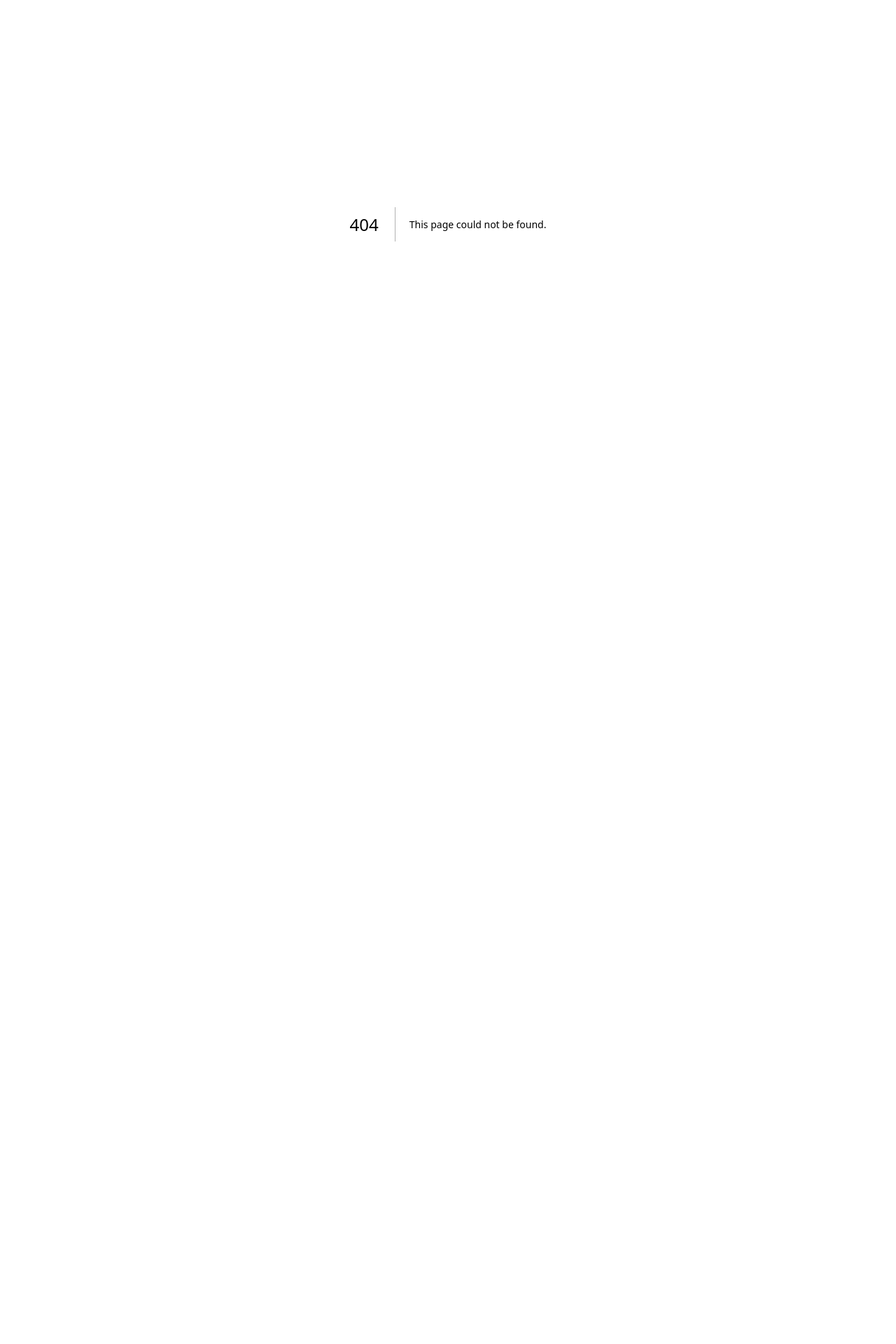
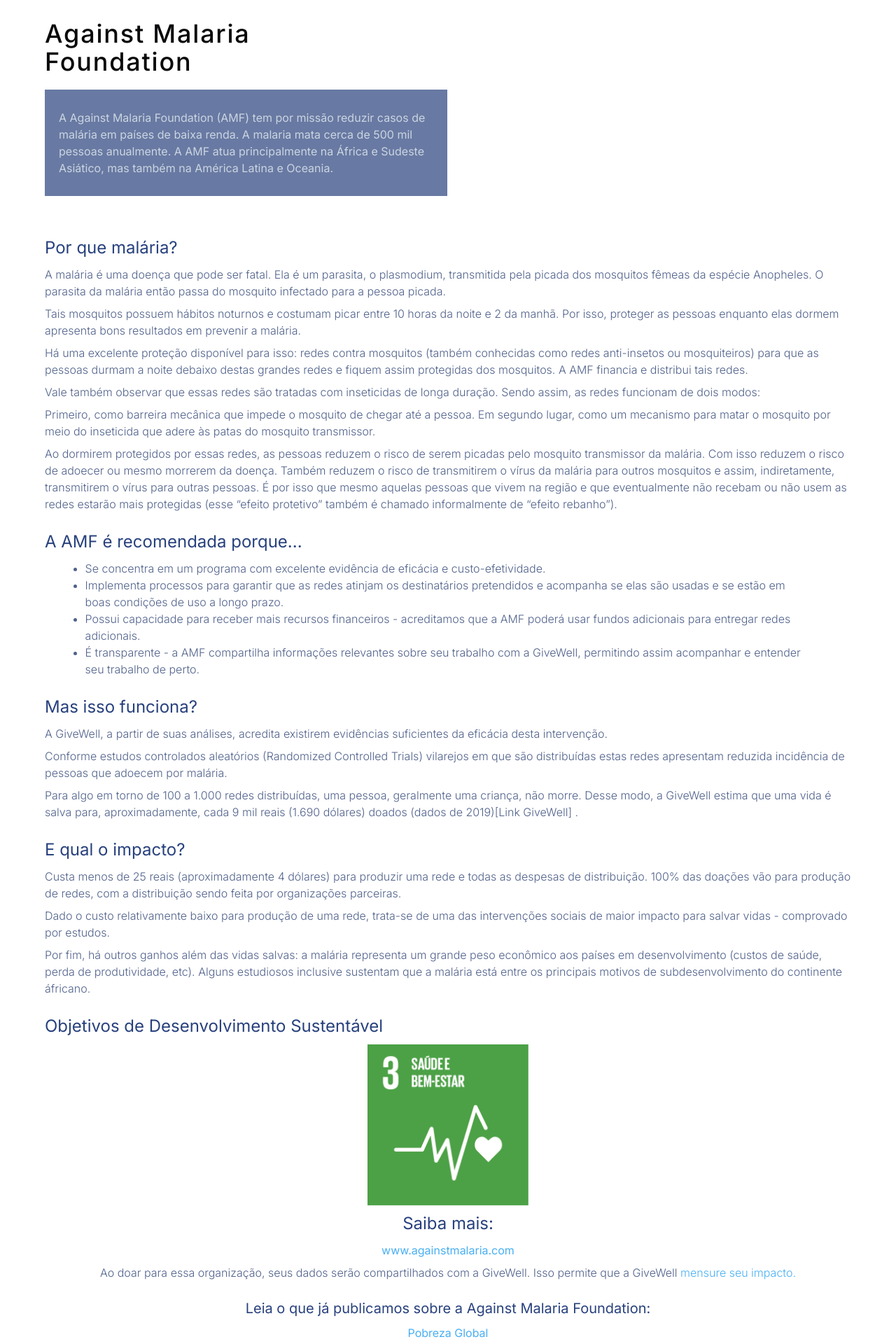
Before and after one commit to sigcoding/doebem, a Next.js app: page /organizacoes/amf in a window 1280 px wide. Before the commit this address had no page. Shown: the part 80-2000 px from the top of the page at 70% size. Before the commit the page ends 800 px from the top, so only its background shows below. Built offline with nearby package versions, Linux system fonts and the light colour scheme.

Commit message:
feat: pagina AMF

```diff
--- /dev/null
+++ b/src/app/organizacoes/amf/page.tsx
@@ -0,0 +1,67 @@
+import Image from "next/image";
+import { Footer } from "../../components/Footer";
+import { Header } from "../../components/Header";
+import saudeImage from "../../assets/saude-e-bem-estar.png"
+
+export default function AgainstMalariaFoundation() {
+
+    return (
+        <>
+            <Header />
+            <main className="w-[90vw] 2xl:w-[1024px] flex flex-col gap-14 mx-auto">
+                <div className="w-full sm:w-[575px] flex flex-col gap-5">
+                    <h1 className="text-4xl tracking-wider font-medium w-[300px]">Against Malaria Foundation</h1>
+                    <div className="w-[100%] flex flex-col gap-5 bg-[#28417d] bg-opacity-70 bg py-7 px-5 text-slate-300">
+                        <p>A Against Malaria Foundation (AMF) tem por missão reduzir casos de malária em países de baixa renda. A malaria mata cerca de 500 mil pessoas anualmente. A AMF atua principalmente na África e Sudeste Asiático, mas também na América Latina e Oceania.</p>
+                    </div>
+                </div>
+                <ul className="w-[90vw] 2xl:w-[1024px] flex flex-col gap-6 mb-10">
+                    <li className="flex flex-col gap-2">
+                        <h2 className="text-[#28417d] text-[24px]">Por que malária?</h2>
+                        <p className="text-[#1e346ac6] font-light">A malária é uma doença que pode ser fatal. Ela é um parasita, o plasmodium, transmitida pela picada dos mosquitos fêmeas da espécie Anopheles. O parasita da malária então passa do mosquito infectado para a pessoa picada.</p>
+                        <p className="text-[#1e346ac6] font-light">Tais mosquitos possuem hábitos noturnos e costumam picar entre 10 horas da noite e 2 da manhã. Por isso, proteger as pessoas enquanto elas dormem apresenta bons resultados em prevenir a malária.</p>
+                        <p className="text-[#1e346ac6] font-light">Há uma excelente proteção disponível para isso: redes contra mosquitos (também conhecidas como redes anti-insetos ou mosquiteiros) para que as pessoas durmam a noite debaixo destas grandes redes e fiquem assim protegidas dos mosquitos. A AMF financia e distribui tais redes.</p>
+                        <p className="text-[#1e346ac6] font-light">Vale também observar que essas redes são tratadas com inseticidas de longa duração. Sendo assim, as redes funcionam de dois modos:</p>
+                        <p className="text-[#1e346ac6] font-light">Primeiro, como barreira mecânica que impede o mosquito de chegar até a pessoa. Em segundo lugar, como um mecanismo para matar o mosquito por meio do inseticida que adere às patas do mosquito transmissor.</p>
+                        <p className="text-[#1e346ac6] font-light">Ao dormirem protegidos por essas redes, as pessoas reduzem o risco de serem picadas pelo mosquito transmissor da malária. Com isso reduzem o risco de adoecer ou mesmo morrerem da doença. Também reduzem o risco de transmitirem o vírus da malária para outros mosquitos e assim, indiretamente, transmitirem o vírus para outras pessoas. É por isso que mesmo aquelas pessoas que vivem na região e que eventualmente não recebam ou não usem as redes estarão mais protegidas (esse “efeito protetivo” também é chamado informalmente de “efeito rebanho”).</p>
+                    </li>
+                    <li className="flex flex-col gap-2">
+                        <h2 className="text-[#28417d] text-[24px]">A AMF é recomendada porque...</h2>
+                        <ul className="list-disc mx-auto w-[90%]">
+                            <li className="text-[#1e346ac6] font-light">Se concentra em um programa com excelente evidência de eficácia e custo-efetividade.</li>
+                            <li className="text-[#1e346ac6] font-light">Implementa processos para garantir que as redes atinjam os destinatários pretendidos e acompanha se elas são usadas e se estão em boas condições de uso a longo prazo.</li>
+                            <li className="text-[#1e346ac6] font-light">Possui capacidade para receber mais recursos financeiros - acreditamos que a AMF poderá usar fundos adicionais para entregar redes adicionais.</li>
+                            <li className="text-[#1e346ac6] font-light">É transparente - a AMF compartilha informações relevantes sobre seu trabalho com a GiveWell, permitindo assim acompanhar e entender seu trabalho de perto.</li>
+                        </ul>
+                    </li>
+                    <li className="flex flex-col gap-2">
+                        <h2 className="text-[#28417d] text-[24px]">Mas isso funciona?</h2>
+                        <p className="text-[#1e346ac6] font-light">A GiveWell, a partir de suas análises, acredita existirem evidências suficientes da eficácia desta intervenção. </p>
+                        <p className="text-[#1e346ac6] font-light">Conforme estudos controlados aleatórios (Randomized Controlled Trials) vilarejos em que são distribuídas estas redes apresentam reduzida incidência de pessoas que adoecem por malária. </p>
+                        <p className="text-[#1e346ac6] font-light">Para algo em torno de 100 a 1.000 redes distribuídas, uma pessoa, geralmente uma criança, não morre. Desse modo, a GiveWell estima que uma vida é salva para, aproximadamente, cada 9 mil reais (1.690 dólares) doados (dados de 2019)[Link GiveWell] .</p>
+                    </li>
+                    <li className="flex flex-col gap-2">
+                        <h2 className="text-[#28417d] text-[24px]">E qual o impacto?</h2>
+                        <p className="text-[#1e346ac6] font-light">Custa menos de 25 reais (aproximadamente 4 dólares) para produzir uma rede e todas as despesas de distribuição. 100% das doações vão para produção de redes, com a distribuição sendo feita por organizações parceiras.</p>
+                        <p className="text-[#1e346ac6] font-light">Dado o custo relativamente baixo para produção de uma rede, trata-se de uma das intervenções sociais de maior impacto para salvar vidas - comprovado por estudos.</p>
+                        <p className="text-[#1e346ac6] font-light">Por fim, há outros ganhos além das vidas salvas: a malária representa um grande peso econômico aos países em desenvolvimento (custos de saúde, perda de produtividade, etc). Alguns estudiosos inclusive sustentam que a malária está entre os principais motivos de subdesenvolvimento do continente áfricano.</p>
+                    </li>
+                    <li className="flex flex-col gap-2">
+                        <h2 className="text-[#28417d] text-[24px]">Objetivos de Desenvolvimento Sustentável</h2>
+                        <div className="flex flex-wrap mx-auto justify-center">
+                            <Image src={saudeImage} alt="Saúde e Bem-Estar" className="w-3/4 sm:w-3/4 lg:w-[230px]" />
+                        </div>
+                        <h3 className="text-[#28417d] text-[24px] mx-auto">Saiba mais:</h3>
+                        <a className="text-[#1398f0c6] mx-auto hover:text-[#4b8aa4]" target="_blank" href="https://www.againstmalaria.com/">www.againstmalaria.com</a>
+                        <p className="text-[#1e346ac6] font-light text-center">Ao doar para essa organização, seus dados serão compartilhados com a GiveWell. Isso permite que a GiveWell <a className="text-[#1398f0c6] hover:text-[#4b8aa4]" target="_blank" href="https://www.givewell.org/about/impact">mensure seu impacto.</a></p>
+                    </li>
+                    <li className="flex flex-col gap-2">
+                        <h2 className="text-[#28417d] text-[20px] text-center">Leia o que já publicamos sobre a Against Malaria Foundation:</h2>
+                        <a className="text-[#1398f0c6] text-center hover:text-[#4b8aa4]" target="_blank" href="#">Pobreza Global</a>
+                    </li>
+                </ul>
+            </main >
+            <Footer />
+        </>
+    )
+}
--- a/src/app/organizacoes/caviver/page.tsx
+++ b/src/app/organizacoes/caviver/page.tsx
@@ -45,7 +45,7 @@
                     <li className="flex flex-col gap-2">
                         <h2 className="text-[#28417d] text-[24px]">Transparência</h2>
                         <p className="text-[#1e346ac6] font-light">A organização estabeleceu parceria com a Universidade Federal do Estado do Ceará para elaboração da sua primeira avaliação de impacto e se mostrou aberta a análises externas. Por ser parceira da Christian Blind Mission (CBM), a organização é auditada pela P e L Auditores Independentes, auditoria externa indicada pela CBM, uma vez ao ano. Além disso, o Caviver publica seus balanços patrimoniais e demonstrações fiscais em seu site anualmente.</p>
-                        <p className="text-[#1e346ac6] font-light">Confira aqui <a className="text-[#1398f0c6]" target="_blank" href="https://doebem.org.br/wp-content/uploads/2021/02/Caviver-Setembro17.pdf">nossa análise completa.</a></p>
+                        <p className="text-[#1e346ac6] font-light">Confira aqui <a className="text-[#1398f0c6] hover:text-[#4b8aa4]" target="_blank" href="https://doebem.org.br/wp-content/uploads/2021/02/Caviver-Setembro17.pdf">nossa análise completa.</a></p>
                     </li>
                     <li className="flex flex-col gap-2">
                         <h2 className="text-[#28417d] text-[24px]">Objetivos de Desenvolvimento Sustentável</h2>
@@ -54,7 +54,7 @@
                             <Image src={educacaoImage} alt="Saúde e Bem-Estar" className="w-2/4 sm:w-[230px]" />
                         </div>
                         <h3 className="text-[#28417d] text-[24px] mx-auto">Saiba mais:</h3>
-                        <a className="text-[#1398f0c6] mx-auto" target="_blank" href="https://caviver.org.br/">caviver.org.br</a>
+                        <a className="text-[#1398f0c6] mx-auto hover:text-[#4b8aa4]" target="_blank" href="https://caviver.org.br/">caviver.org.br</a>
                     </li>
 
                 </ul>
--- a/src/app/organizacoes/dara/page.tsx
+++ b/src/app/organizacoes/dara/page.tsx
@@ -24,7 +24,7 @@
                         <h2 className="text-[#28417d] text-[24px]">Onde a organização atua?</h2>
                         <p className="text-[#1e346ac6] font-light">O Instituto Dara possui três unidades na cidade do Rio de Janeiro, uma em Petrópolis e uma em Porto Alegre. A organização licencia sua metodologia para parceiros, sendo que um deles atua em São Paulo e outro em Cascais, Portugal.</p>
                         <p className="text-[#1e346ac6] font-light">Além disso, foi estabelecida uma parceria com a cidade de Belo Horizonte para a implementação da metodologia como política pública. Entendemos que tal iniciativa é importante por conta da maior capacidade de mobilização de recursos por parte do Estado, aumentando o impacto e alcance de famílias em necessidade, e também por fomentar a prática ainda incipiente no Brasil de Política Públicas baseadas em evidências.</p>
-                        <p className="text-[#1e346ac6] font-light">Leia nossa <a className="text-[#1398f0c6]" target="_blank" href="https://doebem.org.br/wp-content/uploads/2021/02/Dara-Novembro16.pdf">análise completa aqui.</a></p>
+                        <p className="text-[#1e346ac6] font-light">Leia nossa <a className="text-[#1398f0c6] hover:text-[#4b8aa4]" target="_blank" href="https://doebem.org.br/wp-content/uploads/2021/02/Dara-Novembro16.pdf">análise completa aqui.</a></p>
                     </li>
                     <li className="flex flex-col gap-2">
                         <h2 className="text-[#28417d] text-[24px]">Como podemos ajudar?</h2>
@@ -59,11 +59,11 @@
                             <Image src={reducaoImage} alt="Saúde e Bem-Estar" className="w-2/4 sm:w-1/4 lg:w-[230px]"/>
                         </div>
                         <h3 className="text-[#28417d] text-[24px] mx-auto">Saiba mais:</h3>
-                        <a className="text-[#1398f0c6] mx-auto" target="_blank" href="https:\\dara.org.br">dara.org.br</a>
+                        <a className="text-[#1398f0c6] mx-auto hover:text-[#4b8aa4]" target="_blank" href="https:\\dara.org.br">dara.org.br</a>
                     </li>
                     <li className="flex flex-col gap-2">
                         <h2 className="text-[#28417d] text-[20px] text-center">Leia o que mais já publicamos sobre o Instituto Dara aqui:</h2>
-                        <a className="text-[#1398f0c6] text-center" target="_blank" href="#">Instituto Dara: há mais de 25 anos combatendo a pobreza no Brasil</a>
+                        <a className="text-[#1398f0c6] text-center hover:text-[#4b8aa4]" target="_blank" href="#">Instituto Dara: há mais de 25 anos combatendo a pobreza no Brasil</a>
                     </li>
                 </ul>
             </main >
--- a/src/app/organizacoes/renovatio/page.tsx
+++ b/src/app/organizacoes/renovatio/page.tsx
@@ -40,7 +40,7 @@
                     <li className="flex flex-col gap-2">
                         <h2 className="text-[#28417d] text-[24px]">Transparência</h2>
                         <p className="text-[#1e346ac6] font-light">A organização se mostrou aberta para compartilhar as informações financeiras (Balanço Patrimonial e Demonstração de Resultado) e as atividades realizadas até hoje, incluindo número de triagens, consultas e óculos distribuídos por localidade e data. Em relação a pontos de melhoria, a doebem sugere o compartilhamento dessas informações no site oficial da Renovatio, assim como a contratação de uma Auditoria independente para os relatórios financeiros.</p>
-                        <p className="text-[#1e346ac6] font-light">Confira aqui <a className="text-[#1398f0c6]" target="_blank" href="https://doebem.org.br/wp-content/uploads/2021/02/Renovatio-Maio17.pdf">nossa análise completa.</a></p>
+                        <p className="text-[#1e346ac6] font-light">Confira aqui <a className="text-[#1398f0c6] hover:text-[#4b8aa4]" target="_blank" href="https://doebem.org.br/wp-content/uploads/2021/02/Renovatio-Maio17.pdf">nossa análise completa.</a></p>
                     </li>
                     <li className="flex flex-col gap-2">
                         <h2 className="text-[#28417d] text-[24px]">Objetivos de Desenvolvimento Sustentável</h2>
@@ -49,7 +49,7 @@
                             <Image src={educacaoImage} alt="Saúde e Bem-Estar" className="w-2/4 sm:w-[230px]" />
                         </div>
                         <h3 className="text-[#28417d] text-[24px] mx-auto">Saiba mais:</h3>
-                        <a className="text-[#1398f0c6] mx-auto" target="_blank" href="http://www.renovatio.org.br/">renovatio.org.br</a>
+                        <a className="text-[#1398f0c6] mx-auto hover:text-[#4b8aa4]" target="_blank" href="http://www.renovatio.org.br/">renovatio.org.br</a>
                     </li>
 
                 </ul>
```
